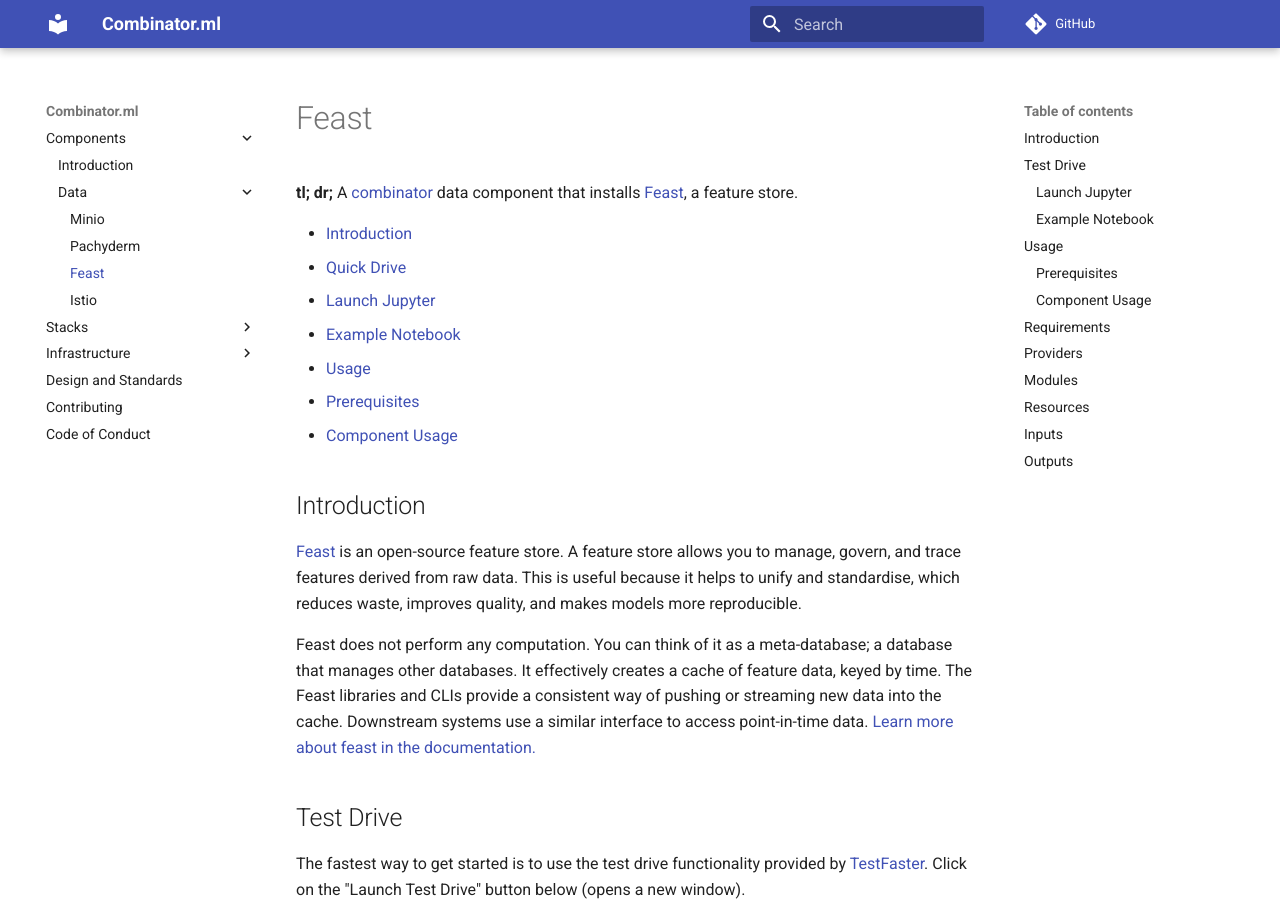
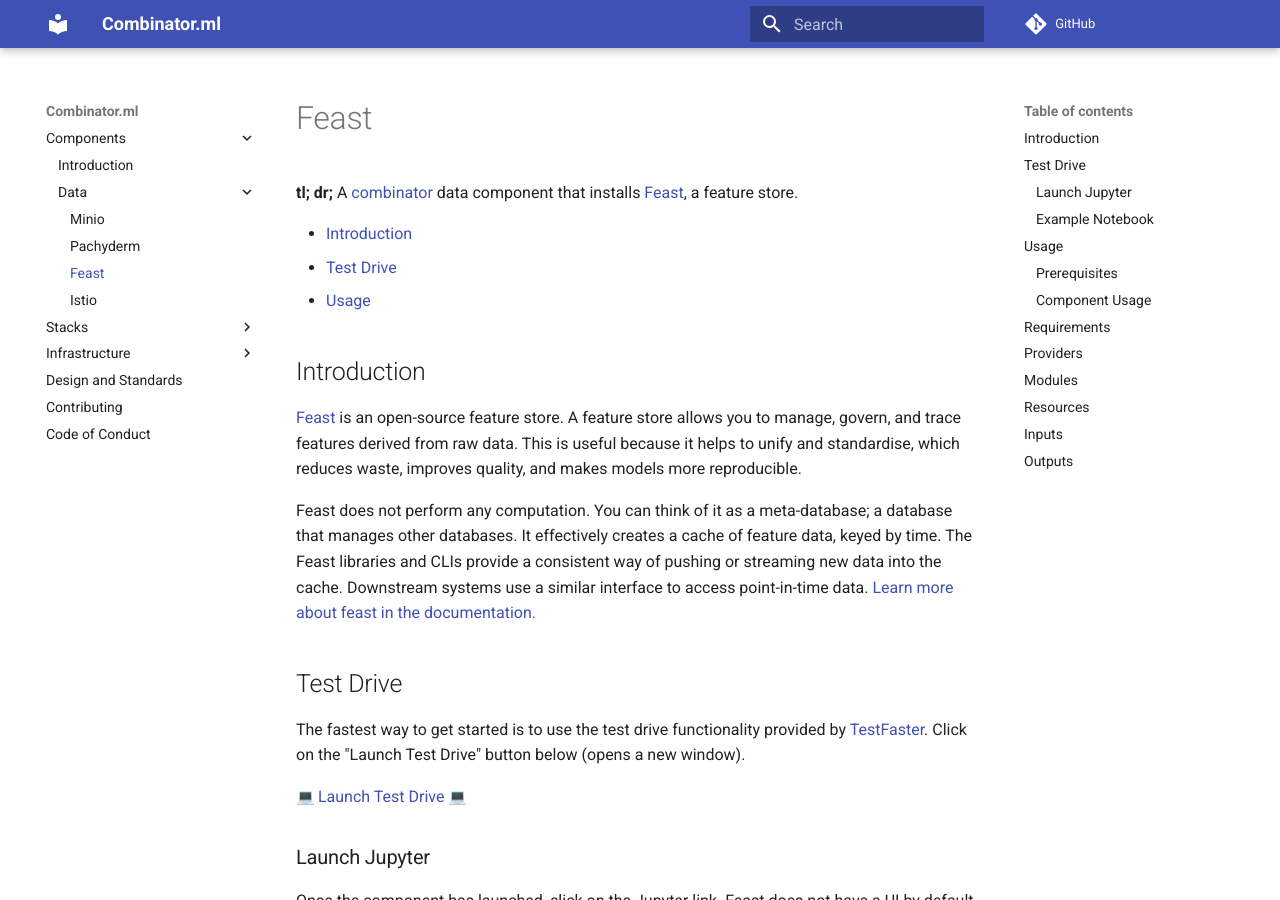
Before and after one commit to combinator-ml/combinator, an MkDocs documentation site: the page built from docs/components/data/feast.md, in a window 1280 px wide and 900 px high. Built offline with MkDocs 1.6.1 and Material for MkDocs 9.7.7, drawn with Linux system fonts in a browser that asks for light colours; emoji names are drawn with the system emoji font; comment, search, counter and statistics services are not loaded.

Commit message:
docs: auto-update docs from combinator-ml/terraform-k8s-feast

```diff
--- a/docs/components/data/feast.md
+++ b/docs/components/data/feast.md
@@ -3,12 +3,8 @@
 **tl; dr;** A [combinator](https://combinator.ml) data component that installs [Feast](https://feast.dev), a feature store.
 
 - [Introduction](#introduction)
-- [Quick Drive](#quick-drive)
-  * [Launch Jupyter](#launch-jupyter)
-  * [Example Notebook](#example-notebook)
+- [Test Drive](#test-drive)
 - [Usage](#usage)
-  * [Prerequisites](#prerequisites)
-  * [Component Usage](#component-usage)
 
 ## Introduction
 
```
